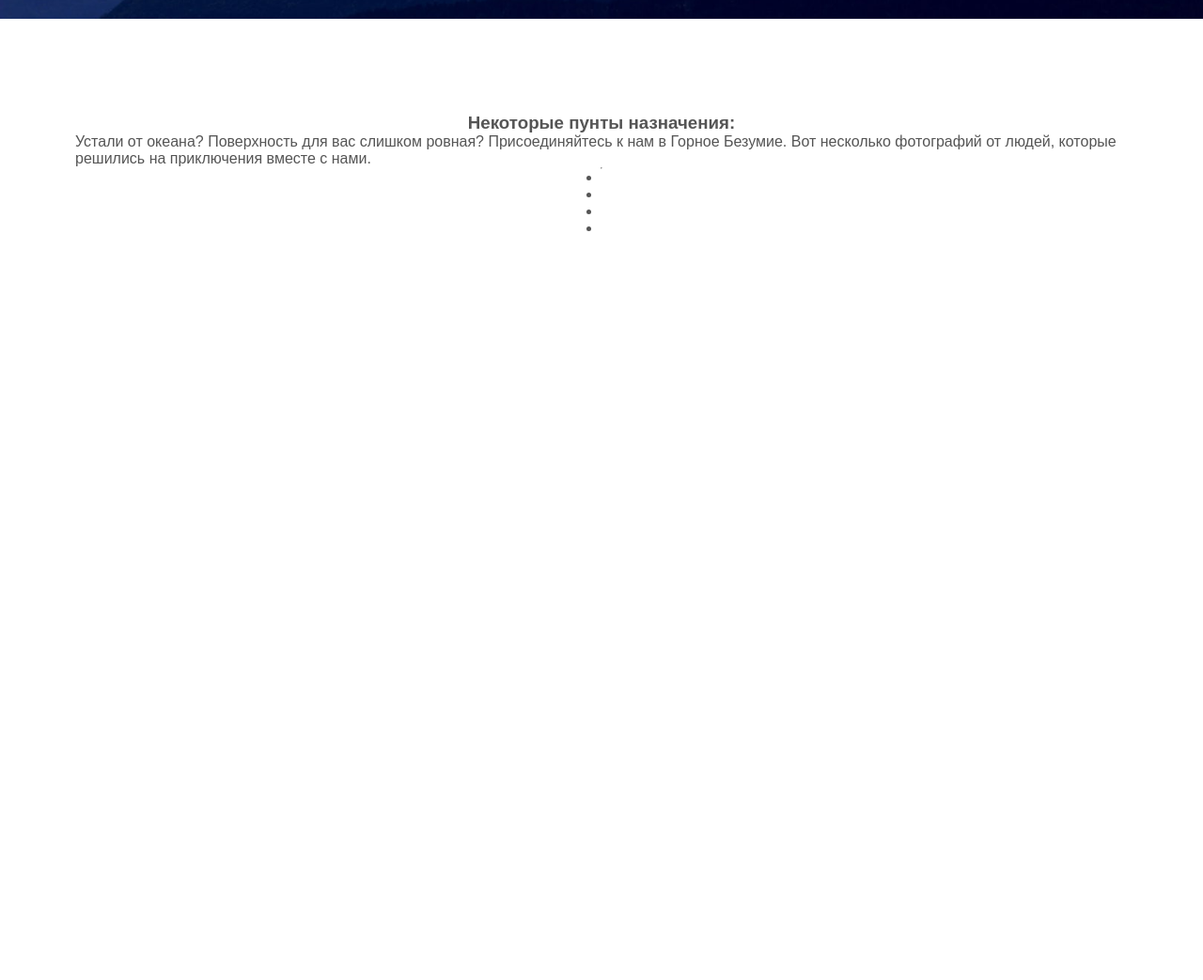
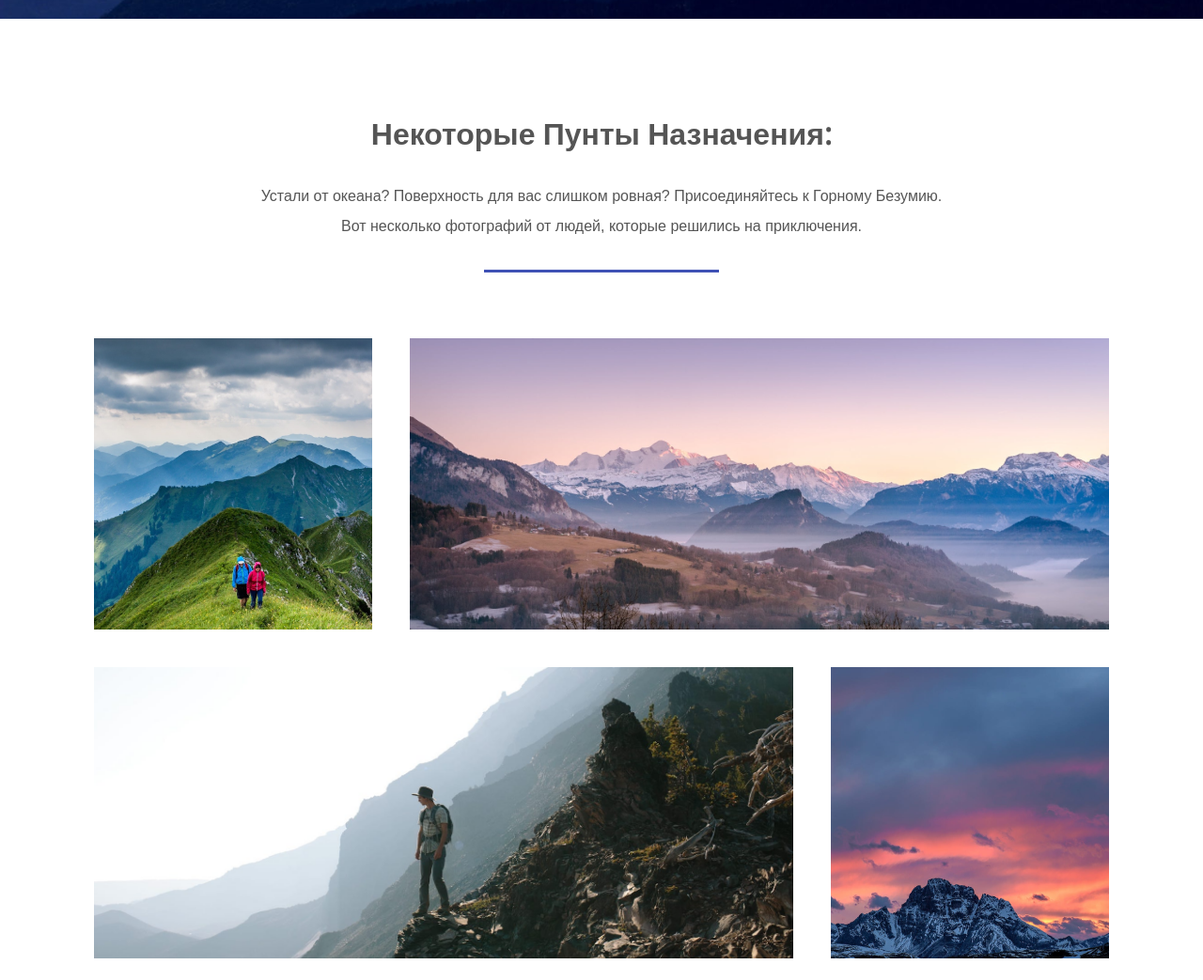
Before and after one commit to famousArtist/firstApp, a plain HTML site: page index.html in a window 1280 px wide. Shown: the part 780-1823 px from the top of the page at 94% size. Before the commit the page ends 1132 px from the top, so only its background shows below. Drawn offline with nearby package versions, Linux system fonts and the light colour scheme.

Commit message:
добавлена полная часть destinations section

```diff
--- a/assets/css/styles.css
+++ b/assets/css/styles.css
@@ -9,7 +9,7 @@ html {
 	color: #555;
 }
 
-nav {
+ul, nav {
 	list-style: none;
 }
 
@@ -42,6 +42,36 @@ section {
 	-ms-align-items: center;
 	align-items: center;
 	padding: 100px 80px;
+}
+
+.grid {
+	width: 100%;
+	display: flex;
+	flex-wrap: wrap;
+	justify-content: center;
+}
+
+hr {
+	width: 250px;
+	height: 3px;
+	background-color: #3f51b5;
+	border: 0;
+	margin-bottom: 50px;
+}
+
+section h3.title {
+	text-transform: capitalize;
+	font: bold 32px "Open Sans", sans-serif;
+	margin-bottom: 30px;
+	text-align: center;
+}
+
+section p {
+	max-width: 775px;
+	line-height: 2;
+	padding: 0 20px;
+	margin-bottom: 30px;
+	text-align: center;
 }
 
 /*Header styles*/
@@ -120,3 +150,21 @@ header nav li {
 		opacity: 1;
 	}
 }
+
+/*Destination Section*/
+
+.destinations .grid li {
+	height: 350px;
+	padding: 20px;
+	background-clip: content-box;
+	background-size: cover;
+	background-position: center;
+}
+
+.destinations .grid li.small {
+	flex-basis: 30%;
+}
+
+.destinations .grid li.large {
+	flex-basis: 70%;
+}
--- a/index.html
+++ b/index.html
@@ -4,7 +4,7 @@
   <meta charset="utf-8">
   <meta name="viewport" content="width=device-width, initial-scale=1">
   <title>Mountain Travel</title>
-  <link href="https://fonts.googleapis.com/css?family=Open+Sans" rel="stylesheet">
+  <link href="https://fonts.googleapis.com/css?family=Open+Sans:400, 500, 700&amp;subset=cyrillic" rel="stylesheet">
   <link href="https://fonts.googleapis.com/css?family=PT+Sans" rel="stylesheet">
 
   <link rel="stylesheet" href="assets/css/styles.css">
@@ -28,7 +28,7 @@
   </section>
   <section class="destinations">
   	<h3 class="title">Некоторые пунты назначения: </h3>
-  	<p>Устали от океана? Поверхность для вас слишком ровная? Присоединяйтесь к нам в Горное Безумие. Вот несколько фотографий от людей, которые решились на приключения вместе с нами.</p>
+  	<p>Устали от океана? Поверхность для вас слишком ровная? Присоединяйтесь к Горному Безумию. Вот несколько фотографий от людей, которые решились на приключения.</p>
   	<hr>
 
   	<ul class="grid">
```
